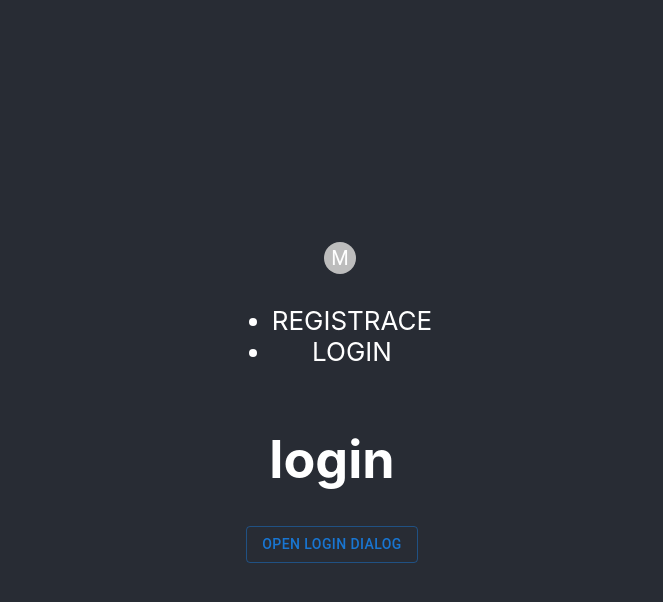
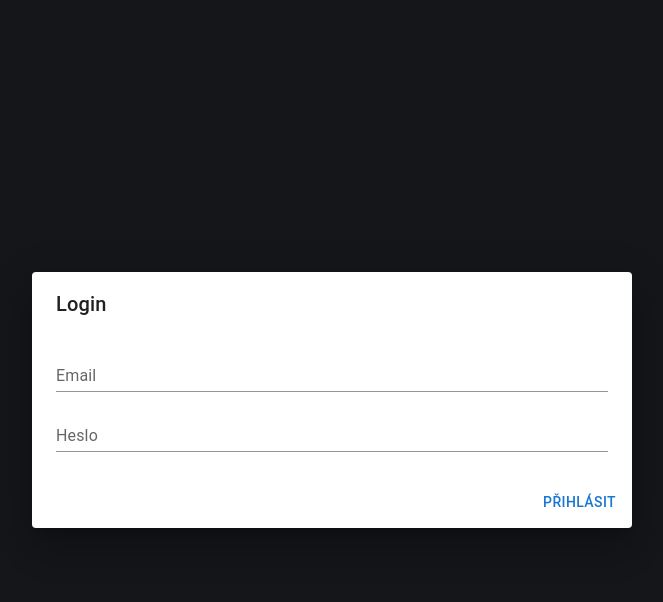
Before and after one commit to fibrd/react-auth, a React (Create React App) app: page / in a window 1280 px wide. Both pictures are taken after a click on the item "LOGIN". Shown: the top 602 px of the page, without its empty margins (308-971 px from the left). Built offline with nearby package versions, Linux system fonts and the light colour scheme.

Commit message:
pridani contextu pro dialogy

```diff
--- a/src/App.tsx
+++ b/src/App.tsx
@@ -1,6 +1,6 @@
-import React, { useState } from 'react'
+import React from 'react'
 import { RegisterationForm } from './RegisterationForm'
-import { Section } from './types/common'
+import { DialogType } from './types/common'
 import SnackbarContext from './context/SnackbarContext'
 import { AppSnackbar } from './AppSnackbar'
 import { useSnackbar } from './hooks/useSnackbar'
@@ -8,31 +8,37 @@ import { AppMenu } from './AppMenu'
 import { LoginForm } from './LoginForm'
 import { useAuth } from './hooks/useAuth'
 import AuthContext from './context/AuthContext'
+import { useDialog } from './hooks/useDialog'
+import DialogContext from './context/DialogContext'
 
 function App() {
 	const auth = useAuth()
 	const snackbar = useSnackbar()
-
-	const [section, setSection] = useState(Section.REGISTRATION)
+	const dialog = useDialog()
 
 	return (
 		<AuthContext.Provider value={auth}>
 			<SnackbarContext.Provider value={snackbar}>
+				<DialogContext.Provider value={dialog}>
 					<div className="app">
 						<header className="app-header">
 							<AppMenu />
 							<ul>
-							<li onClick={() => setSection(Section.REGISTRATION)}>
+								<li onClick={() => dialog.showDialog(DialogType.REGISTRATION)}>
 									REGISTRACE
 								</li>
-							<li onClick={() => setSection(Section.LOGIN)}>LOGIN</li>
+								<li onClick={() => dialog.showDialog(DialogType.LOGIN)}>
+									LOGIN
+								</li>
 							</ul>
-						<h1>{section}</h1>
-						{section === Section.REGISTRATION && <RegisterationForm />}
-						{section === Section.LOGIN && <LoginForm />}
+							{dialog.dialogType === DialogType.REGISTRATION && (
+								<RegisterationForm />
+							)}
+							{dialog.dialogType === DialogType.LOGIN && <LoginForm />}
 						</header>
 						<AppSnackbar />
 					</div>
+				</DialogContext.Provider>
 			</SnackbarContext.Provider>
 		</AuthContext.Provider>
 	)
--- a/src/LoginForm.tsx
+++ b/src/LoginForm.tsx
@@ -1,4 +1,4 @@
-import React, { useContext, useState } from 'react'
+import React, { useContext } from 'react'
 import { FormProvider, useForm } from 'react-hook-form'
 import * as yup from 'yup'
 import { yupResolver } from '@hookform/resolvers/yup'
@@ -16,12 +16,12 @@ import {
 import SnackbarContext from './context/SnackbarContext'
 import { FormTextField } from './components/FormTextField'
 import AuthContext from './context/AuthContext'
+import DialogContext from './context/DialogContext'
 
 export function LoginForm() {
-	const [isOpen, setIsOpen] = useState(false)
-
+	const { login } = useContext(AuthContext)
 	const { showSnackbar } = useContext(SnackbarContext)
-	const { login } = useContext(AuthContext)
+	const { hideDialog } = useContext(DialogContext)
 	const validationSchema = yup.object({
 		email: yup.string().required().email(),
 		password: yup.string().required().min(6),
@@ -39,7 +39,7 @@ export function LoginForm() {
 	const { handleSubmit, reset, clearErrors } = methods
 
 	function handleClose() {
-		setIsOpen(false)
+		hideDialog()
 		clearErrors()
 	}
 
@@ -62,11 +62,8 @@ export function LoginForm() {
 	)
 
 	return (
-		<FormProvider {...methods}>
-			<Button variant="outlined" onClick={() => setIsOpen(true)}>
-				Open login dialog
-			</Button>
-			<Dialog open={isOpen} onClose={handleClose} fullWidth={true}>
+		<Dialog open={true} onClose={handleClose} fullWidth={true}>
+			<FormProvider {...methods}>
 				<form onSubmit={handleSubmit(values => mutate(values))}>
 					<DialogTitle>Login</DialogTitle>
 					<DialogContent>
@@ -90,7 +87,7 @@ export function LoginForm() {
 						<Button type="submit">Přihlásit</Button>
 					</DialogActions>
 				</form>
-			</Dialog>
-		</FormProvider>
+			</FormProvider>
+		</Dialog>
 	)
 }
--- /dev/null
+++ b/src/context/DialogContext.ts
@@ -0,0 +1,10 @@
+import React from 'react'
+import { DialogContextType } from '../types/common'
+
+const DialogContext = React.createContext<DialogContextType>({
+	dialogType: null,
+	showDialog: () => {},
+	hideDialog: () => {},
+})
+
+export default DialogContext
--- a/src/context/SnackbarContext.ts
+++ b/src/context/SnackbarContext.ts
@@ -1,11 +1,11 @@
 import React from 'react'
 import { SnackbarContextType } from '../types/common'
 
-const snackbarContext = React.createContext<SnackbarContextType>({
+const SnackbarContext = React.createContext<SnackbarContextType>({
 	snackbarText: null,
 	severity: 'info',
 	showSnackbar: () => {},
 	hideSnackbar: () => {},
 })
 
-export default snackbarContext
+export default SnackbarContext
--- /dev/null
+++ b/src/hooks/useDialog.ts
@@ -0,0 +1,10 @@
+import { DialogType } from './../types/common'
+import { useState } from 'react'
+
+export function useDialog() {
+	const [dialogType, setDialogType] = useState<DialogType | null>(null)
+	const showDialog = (type: DialogType) => setDialogType(type)
+	const hideDialog = () => setDialogType(null)
+
+	return { dialogType, showDialog, hideDialog }
+}
--- a/src/types/common.ts
+++ b/src/types/common.ts
@@ -1,7 +1,7 @@
 import { AlertColor } from '@mui/material'
 import { User } from './users'
 
-export enum Section {
+export enum DialogType {
 	REGISTRATION = 'registration',
 	LOGIN = 'login',
 }
@@ -24,6 +24,12 @@ export interface SnackbarContextType {
 	hideSnackbar: () => void
 }
 
+export interface DialogContextType {
+	dialogType: DialogType | null
+	showDialog: (type: DialogType) => void
+	hideDialog: () => void
+}
+
 export interface AuthContextType {
 	user: User | null
 	login: (user: User) => void
```
Lines whose indentation alone changed are shown as unchanged.
